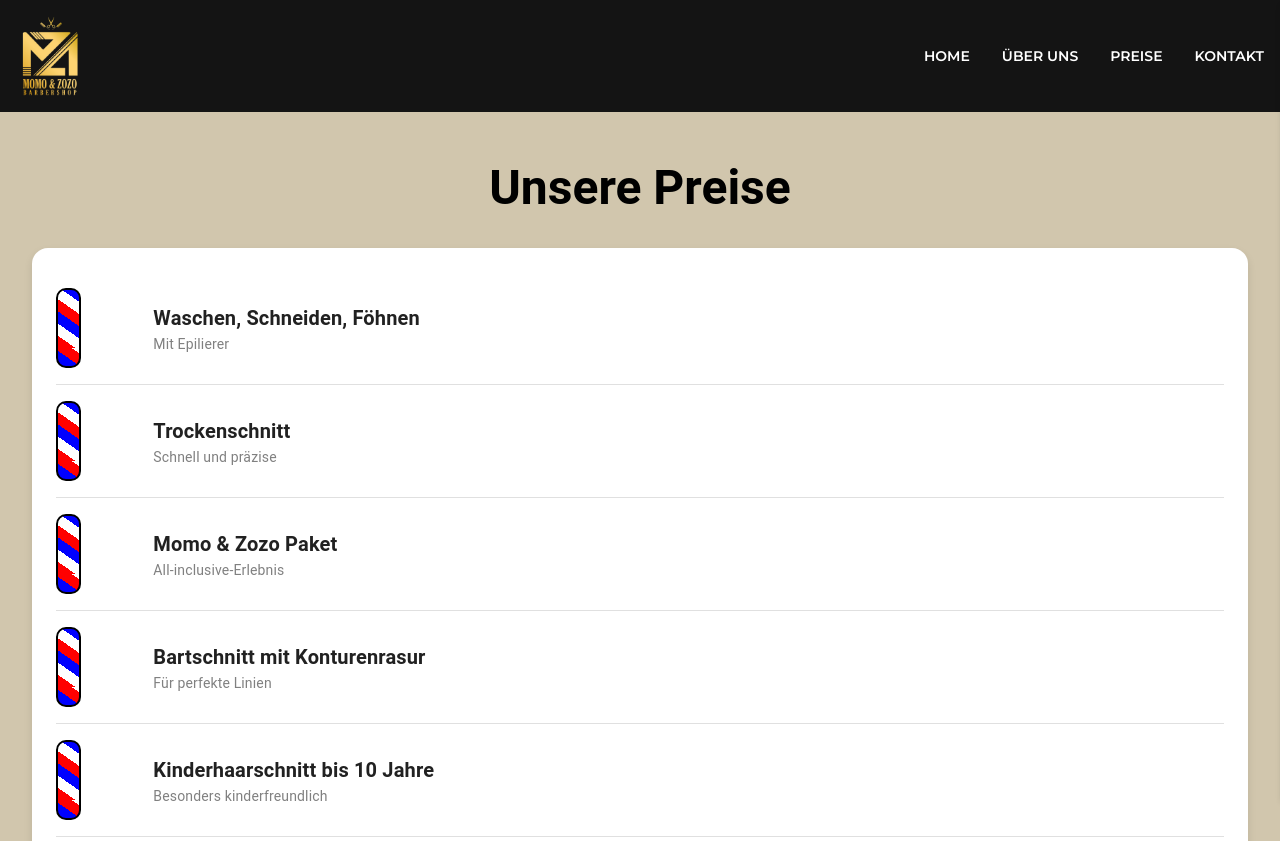
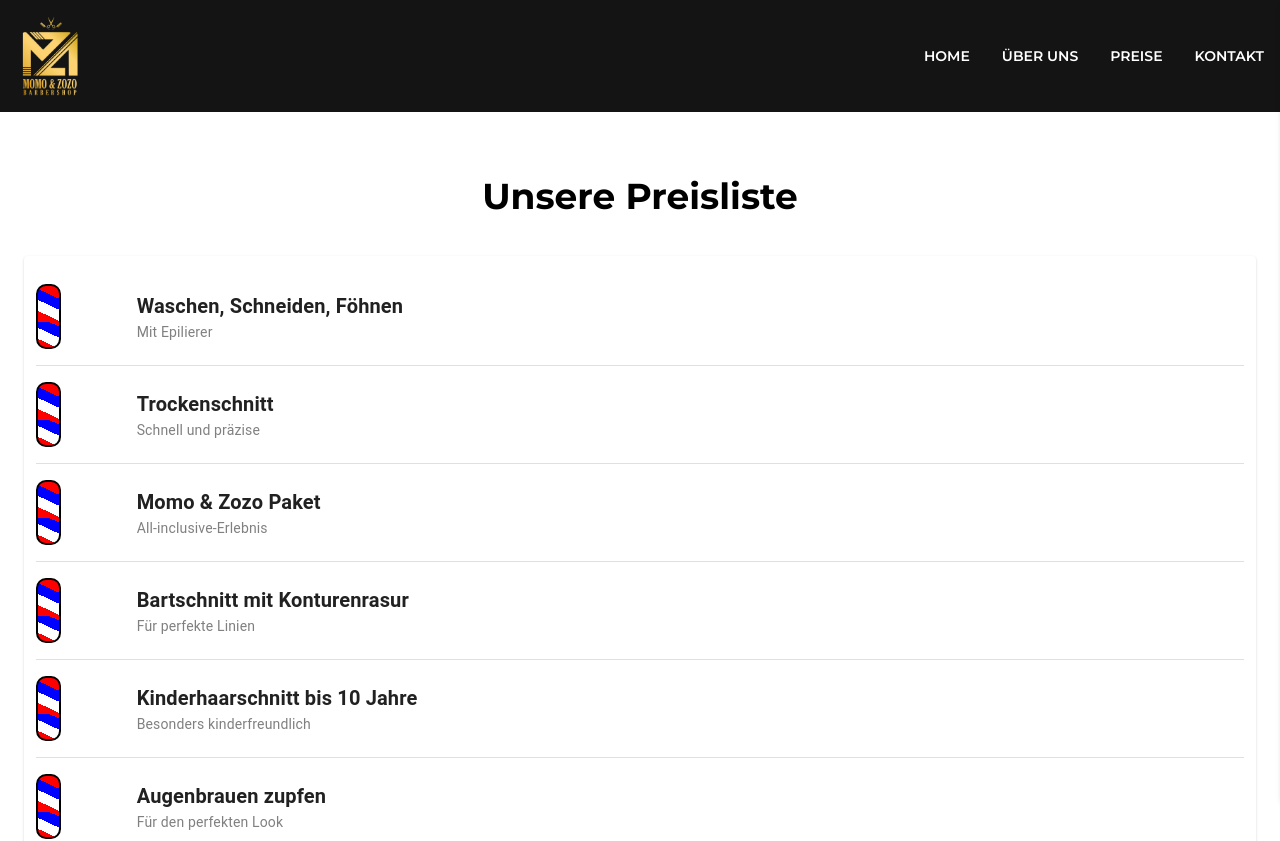
Before and after one commit to AliCodesX/barbershop-landingpage, a Next.js app: page /price in a window 1280 px wide. Shown: the top 841 px of the page. Built offline with nearby package versions, Linux system fonts and the light colour scheme.

Commit message:
Preisliste hinzugefügt

```diff
--- a/app/globals.css
+++ b/app/globals.css
@@ -9,5 +9,5 @@
 }
 
 body{
- background-color: #D1C6AD;
+ background-color: #FFFFFF;
 }
--- a/app/price/BarberStyles.css
+++ b/app/price/BarberStyles.css
@@ -3,12 +3,12 @@
     width: 30px;
     height: 150px;
     background: repeating-linear-gradient(
-            35deg,
+            25deg,
             red,
             red 10px,
             white 10px,
             white 20px,
-            blue 20px,
+            blue 10px,
             blue 30px
     );
     border: 2px solid black;
@@ -18,7 +18,7 @@
 
 .small-barber-pole {
     width: 25px;
-    height: 80px;
+    height: 65px;
 }
 
 @keyframes barber-spin {
--- a/app/price/page.tsx
+++ b/app/price/page.tsx
@@ -13,37 +13,36 @@ const Preise = () => {
     ];
 
     return (
-        <Box sx={{ bgcolor: "#D1C6AD", color: "black", p: 4 }}>
+        <Box sx={{ p: 3}}>
             {/* Überschrift mit Barber-Stange */}
-            <Box sx={{ textAlign: "center", mb: 4 }}>
-                <Typography variant="h3" sx={{ fontWeight: "bold", mt: 2 }}>
-                    Unsere Preise
-                </Typography>
-            </Box>
+            <div className="text-center mb-10">
+                <h2 className="text-4xl font-bold text-black m-10">Unsere Preisliste</h2>
+
+            </div>
 
             {/* Preisliste */}
-            <Paper className="bg-richBlack text-white" sx={{ p: 3, borderRadius: 4, boxShadow: "0px 4px 8px rgba(0, 0, 0, 0.1)" }}>
+            <Paper className="bg-richBlack text-white  opacity-2 rounded-xl border-white shadow-2xl p-3 ">
                 {services.map((service, index) => (
                     <Box key={index}>
-                        <Grid container alignItems="center" sx={{ py: 2 }}>
+                        <Grid container alignItems="center" sx={{py: 2}}>
                             <Grid item xs={1}>
                                 <div className="small-barber-pole"></div>
                             </Grid>
                             <Grid item xs={7}>
-                                <Typography variant="h6" sx={{ fontWeight: "bold" }}>
+                                <Typography variant="h6" sx={{fontWeight: "bold"}}>
                                     {service.name}
                                 </Typography>
-                                <Typography variant="body2" sx={{ color: "gray" }}>
+                                <Typography variant="body2" sx={{color: "gray"}}>
                                     {service.description}
                                 </Typography>
                             </Grid>
-                            <Grid item xs={4} sx={{ textAlign: "right" }}>
-                                <Typography variant="h6" sx={{ fontWeight: "bold", color: "white" }}>
+                            <Grid item xs={4} sx={{textAlign: "right"}}>
+                                <Typography variant="h6" sx={{fontWeight: "bold", color: "white"}}>
                                     {service.price}
                                 </Typography>
                             </Grid>
                         </Grid>
-                        {index < services.length - 1 && <Divider />}
+                        {index < services.length - 1 && <Divider/>}
                     </Box>
                 ))}
             </Paper>
```
